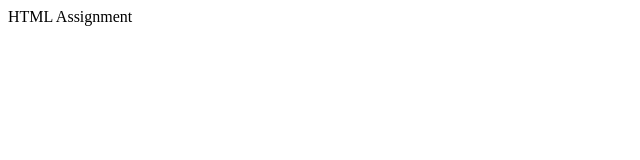
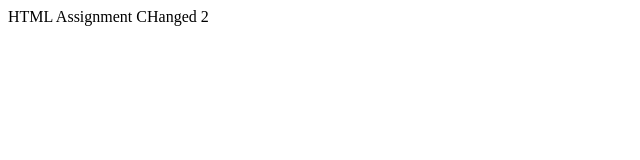
Before and after one commit to zeeshanali90233/HTML-assignment-2, a plain HTML site: page index.html in a window 1280 px wide. Shown: the full height of the page, 0-640 px from the left. Drawn offline with Linux system fonts and the light colour scheme.

Commit message:
Update Index.html

```diff
--- a/index.html
+++ b/index.html
@@ -1,11 +1,11 @@
 <!DOCTYPE html>
 <html lang="en">
-<head>
-    <meta charset="UTF-8">
-    <meta name="viewport" content="width=device-width, initial-scale=1.0">
+  <head>
+    <meta charset="UTF-8" />
+    <meta name="viewport" content="width=device-width, initial-scale=1.0" />
     <title>Document</title>
-</head>
-<body>
-    HTML Assignment
-</body>
+  </head>
+  <body>
+    HTML Assignment CHanged 2
+  </body>
 </html>
```
